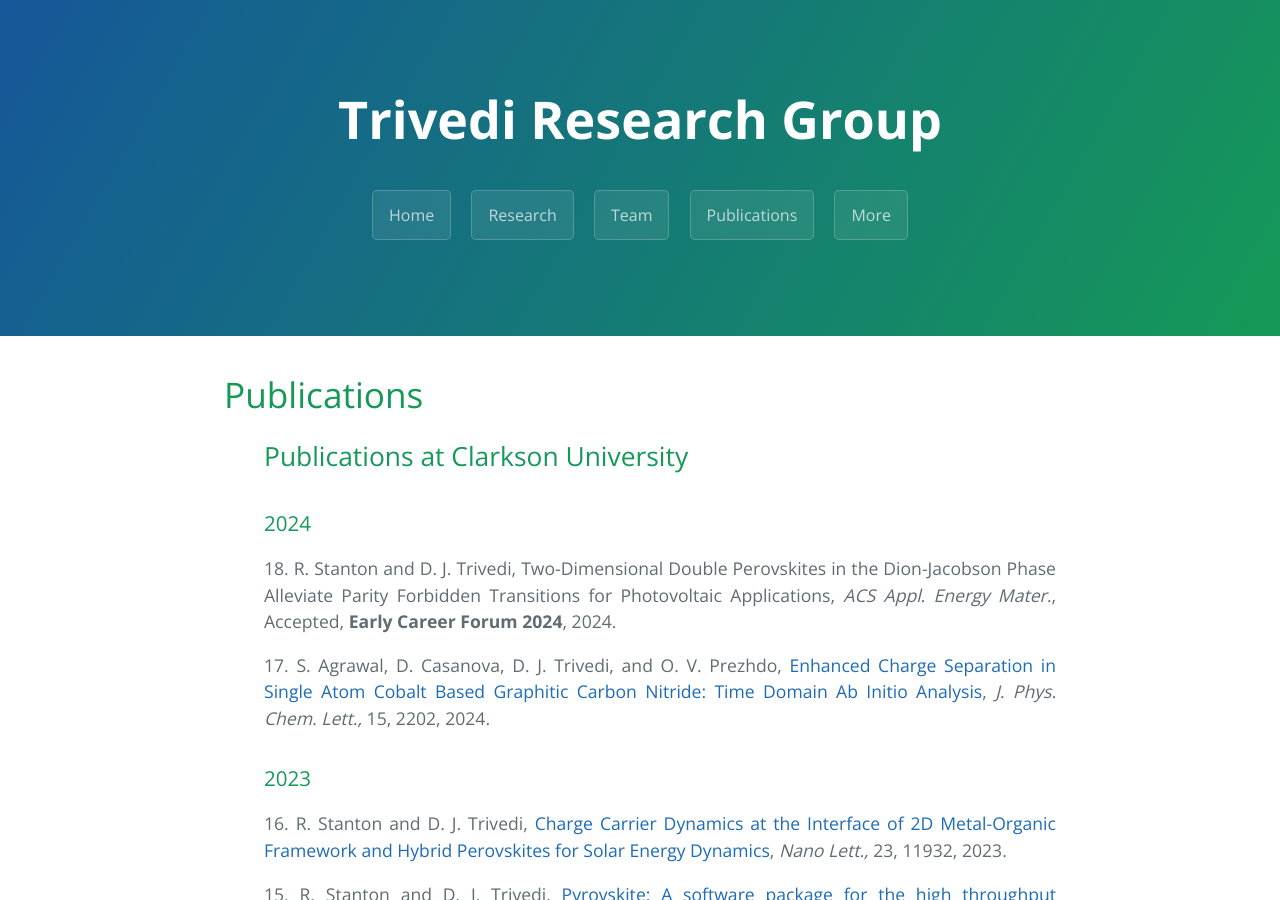
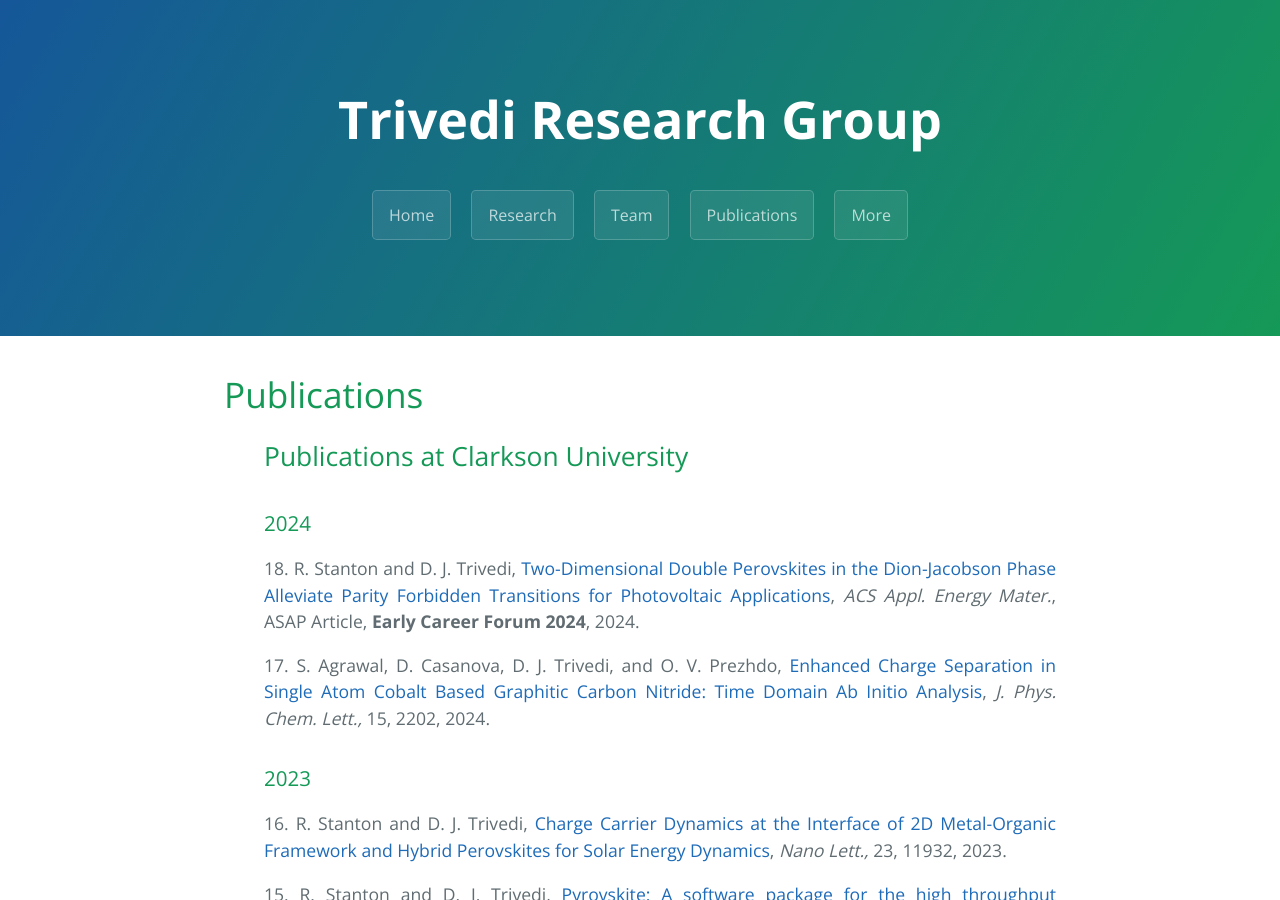
Before and after one commit to dharatrivedi/dharatrivedi.github.io, a Jekyll site: the page built from publication.html, in a window 1280 px wide and 900 px high. Built offline with Jekyll 4.4.1, drawn with Linux system fonts in a browser that asks for light colours.

Commit message:
Update publication.html

```diff
--- a/publication.html
+++ b/publication.html
@@ -8,7 +8,7 @@
   <ul class="clearfix" style="text-align:justify">
     <h2>Publications at Clarkson University</h2>
     <h3>2024</h3>
-     18. R. Stanton and D. J. Trivedi, Two-Dimensional Double Perovskites in the Dion-Jacobson Phase Alleviate Parity Forbidden Transitions for Photovoltaic Applications, <i> ACS Appl. Energy Mater.</i>, Accepted, <b>Early Career Forum 2024</b>, 2024.
+     18. R. Stanton and D. J. Trivedi, <a href="https://doi.org/10.1021/acsaem.3c03276">Two-Dimensional Double Perovskites in the Dion-Jacobson Phase Alleviate Parity Forbidden Transitions for Photovoltaic Applications</a>, <i> ACS Appl. Energy Mater.</i>, ASAP Article, <b>Early Career Forum 2024</b>, 2024.
           <p> </p>
      17. S. Agrawal, D. Casanova, D. J. Trivedi, and O. V. Prezhdo, <a href="https://pubs.acs.org/doi/10.1021/acs.jpclett.3c03621">Enhanced Charge Separation in Single Atom Cobalt Based Graphitic Carbon Nitride: Time Domain Ab Initio Analysis</a>, <i> J. Phys. Chem. Lett.,</i> 15, 2202, 2024.
           <p> </p>
```
